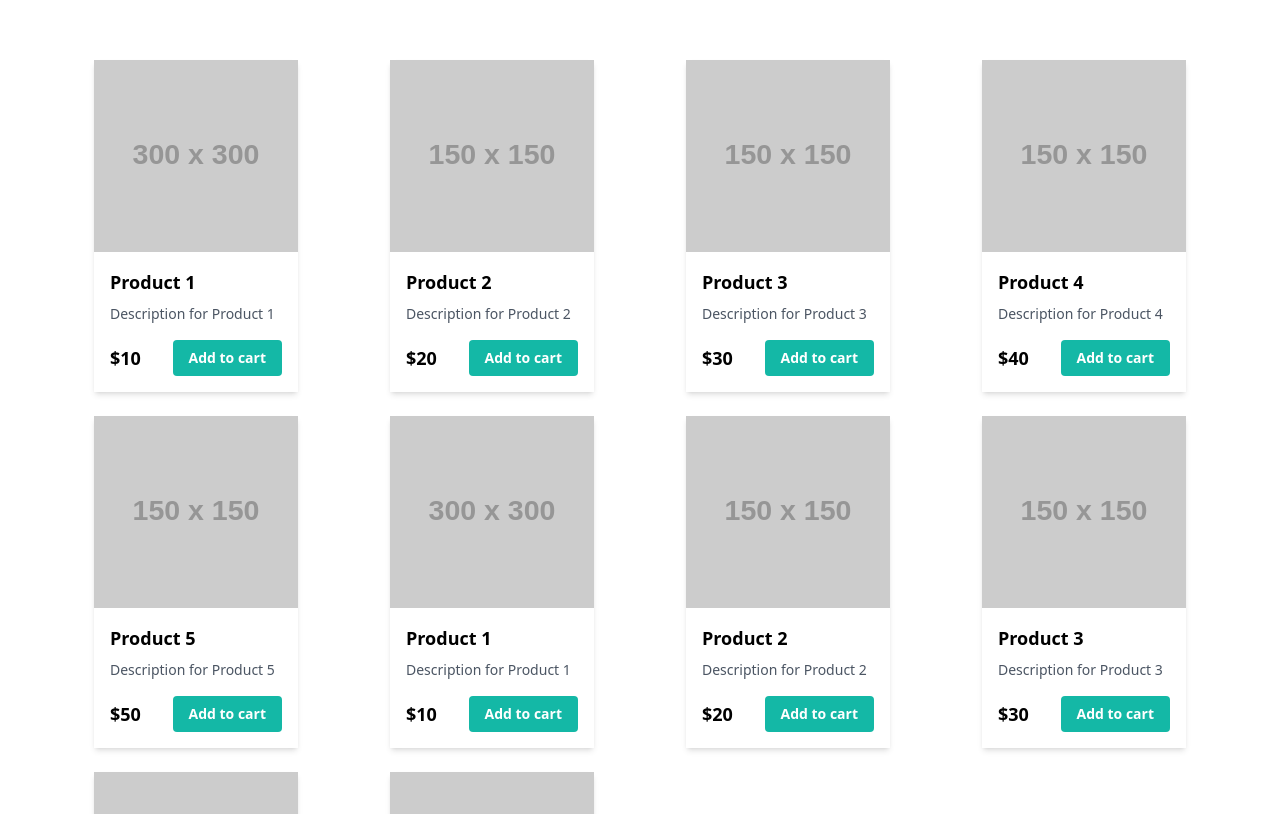
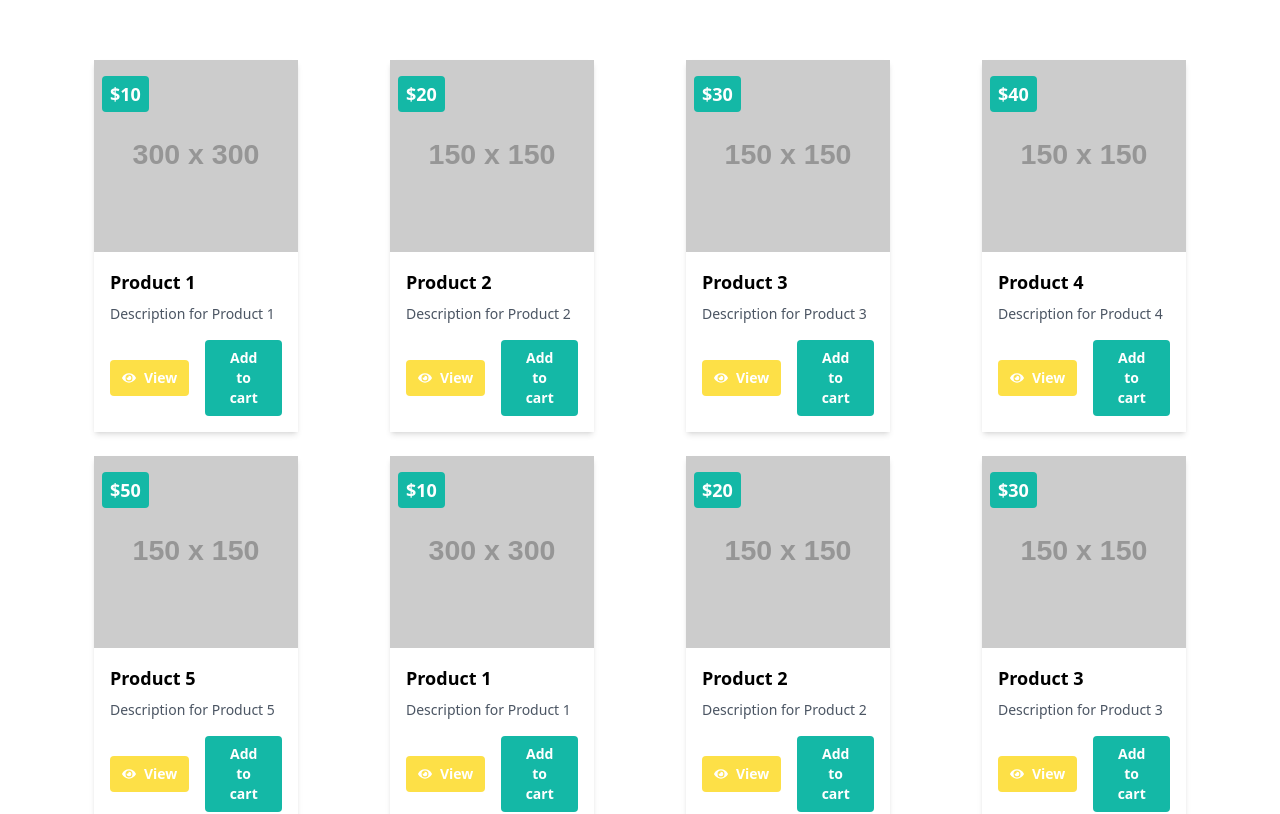
Before and after one commit to same-ou/PharmaFind, a React (Vite) app in the folder frontend/: page /card in a window 1280 px wide. Shown: the top 814 px of the page. Built offline with nearby package versions, Linux system fonts and the light colour scheme.

Commit message:
add view product in product card

```diff
--- a/frontend/src/components/Product/ProductCard.tsx
+++ b/frontend/src/components/Product/ProductCard.tsx
@@ -1,4 +1,5 @@
 import React from 'react';
+import { FaEye } from 'react-icons/fa';
 
 interface ProductCardProps {
   image: string;
@@ -14,15 +15,20 @@ const ProductCard: React.FC<ProductCardProps> = ({
   price,
 }) => {
   return (
-    <div className="w-3/4 mx-auto bg-white shadow-md rounded-lg overflow-hidden">
+    <div className="w-3/4 mx-auto bg-white shadow-md rounded-lg overflow-hidden relative">
       <img className="w-full h-48 object-cover" src={image} alt={title} />
+      <span className="absolute top-4 left-2 bg-teal-500 text-white text-lg font-bold px-2 py-1 rounded">
+        ${price}
+      </span>
       <div className="p-4">
         <h3 className="text-lg font-semibold">{title}</h3>
-
         <p className="mt-2 text-gray-600 text-sm">{description}</p>
-        <div className="mt-4 flex items-center justify-between">
-          <span className="text-lg font-bold">${price}</span>
-          <button className="px-4 py-2 bg-teal-500 text-white text-sm font-semibold rounded hover:bg-teal-600">
+        <div className="mt-4 flex items-center justify-between space-x-4">
+          <button className="flex items-center space-x-2 px-3 py-2 bg-yellow-300 text-white text-sm font-semibold rounded hover:bg-yellow-600">
+            <FaEye />
+            <span>View</span>
+          </button>
+          <button className="px-4 py-2 bg-teal-500 text-white text-sm font-semibold rounded hover:bg-teal-400">
             Add to cart
           </button>
         </div>
```
